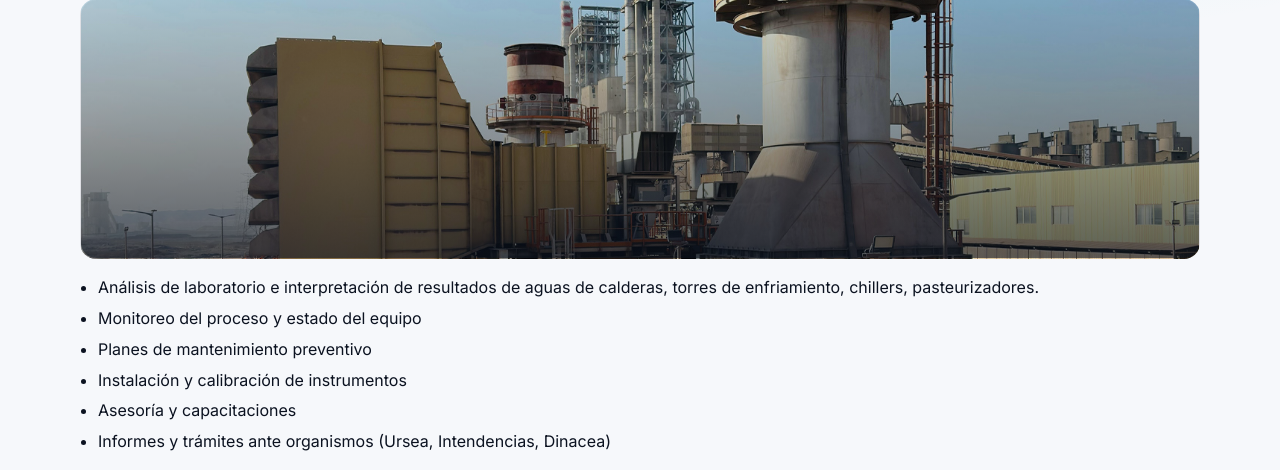
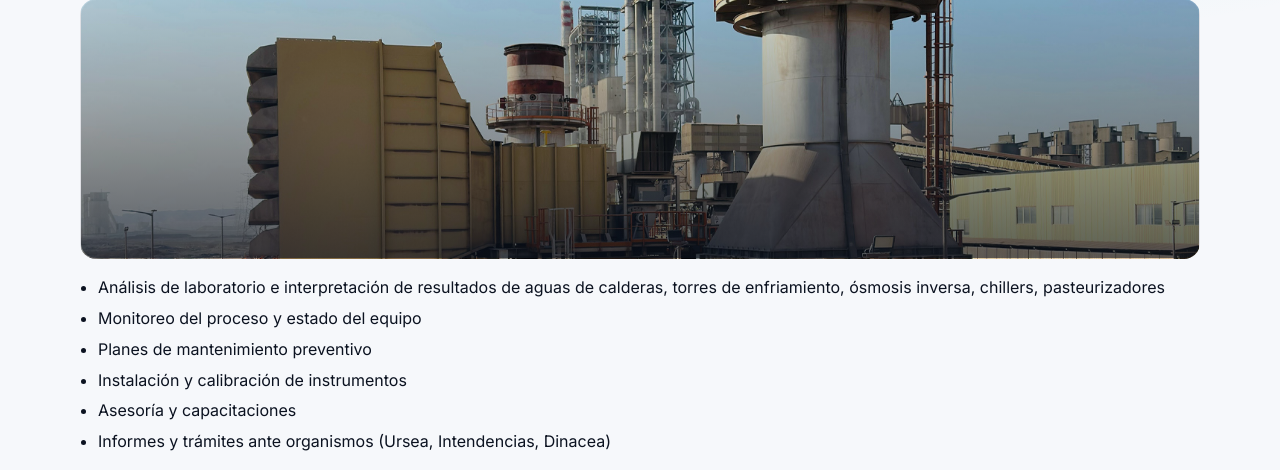
Before and after one commit to julianrdzf/proaqua, a FastAPI app: page /tratamiento in a window 1280 px wide. Shown: the part 246-716 px from the top of the page. Run offline with FastAPI, Linux system fonts and the light colour scheme.

Commit message:
Update tratamiento.html

```diff
--- a/frontend/templates/tratamiento.html
+++ b/frontend/templates/tratamiento.html
@@ -42,7 +42,7 @@
         </div>
 
         <ul class="bullets" style="margin-top: 16px;">
-          <li>Análisis de laboratorio e interpretación de resultados de aguas de calderas, torres de enfriamiento, chillers, pasteurizadores.</li>
+          <li>Análisis de laboratorio e interpretación de resultados de aguas de calderas, torres de enfriamiento, ósmosis inversa, chillers, pasteurizadores</li>
           <li>Monitoreo del proceso y estado del equipo</li>
           <li>Planes de mantenimiento preventivo</li>
           <li>Instalación y calibración de instrumentos</li>
```
